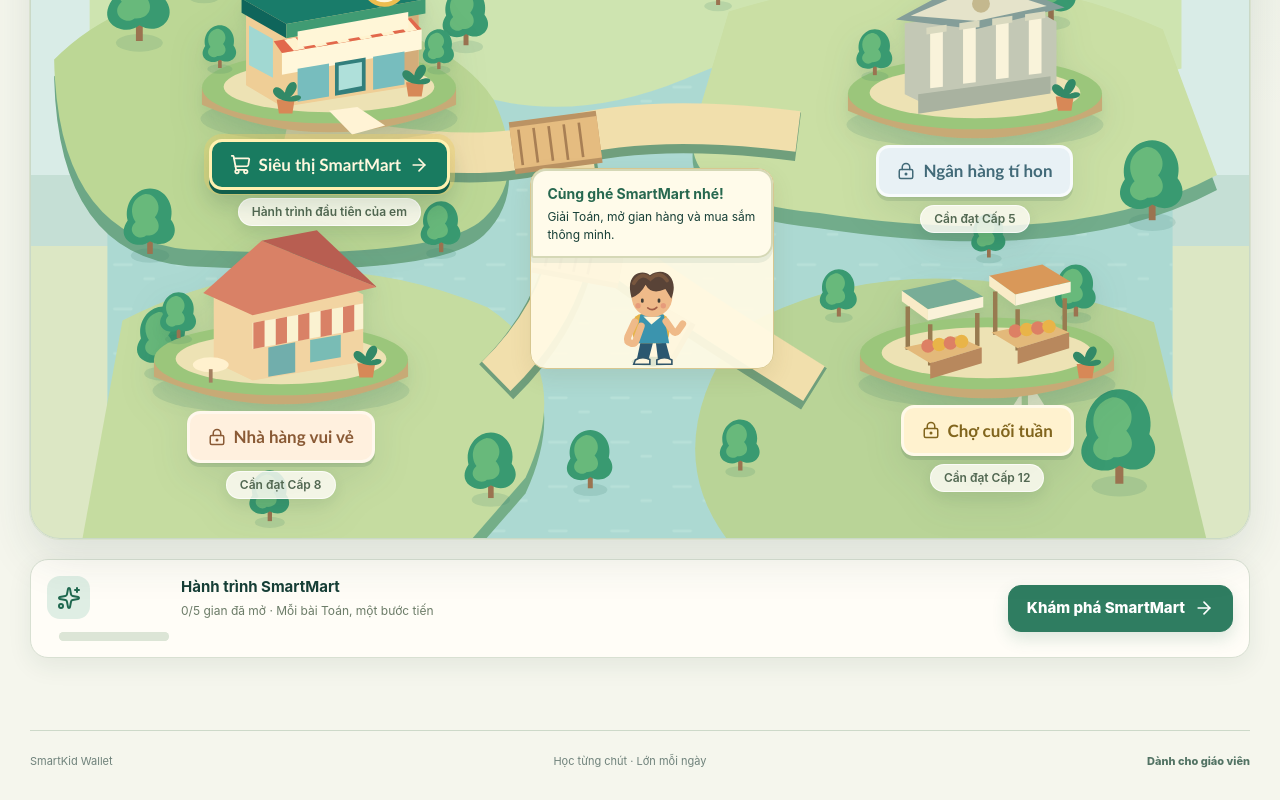
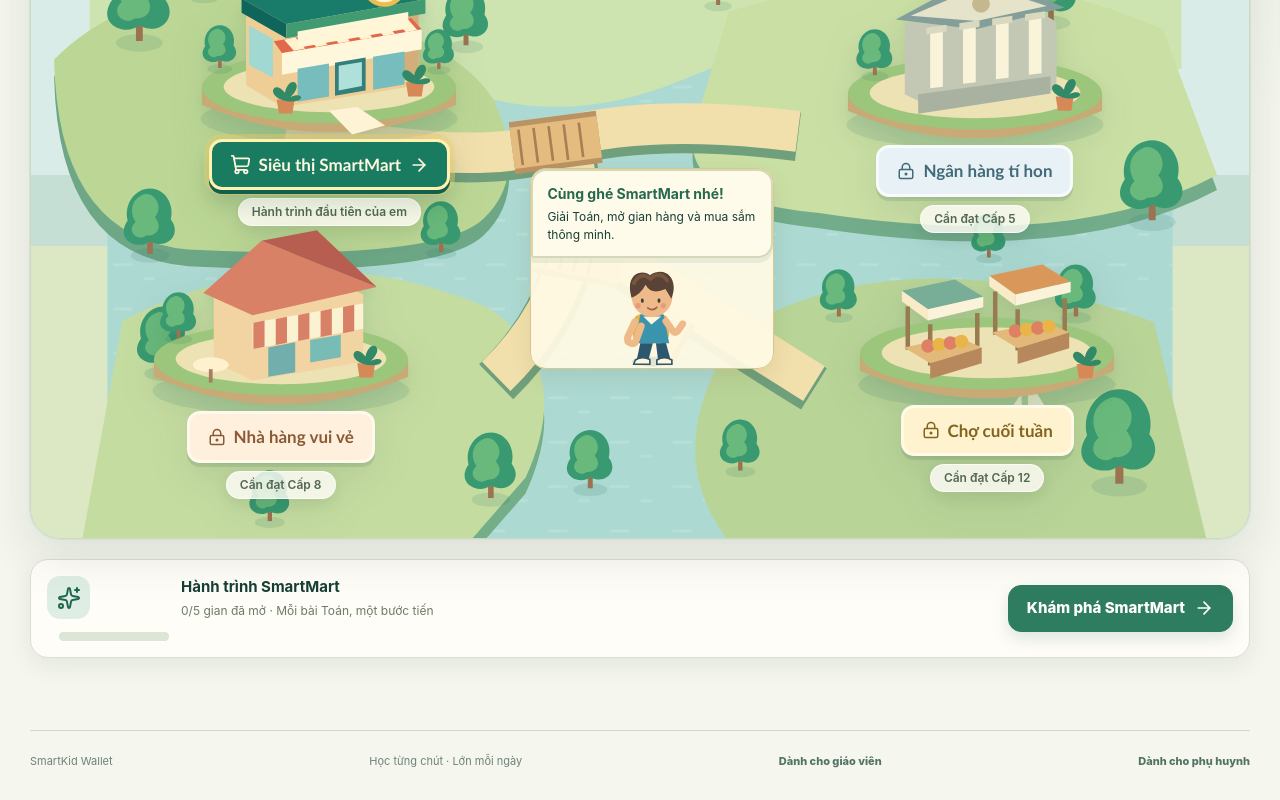
Before and after one commit to Loccao102/SmartKid-Wallet, a React (Vite) app: page / in a window 1280 px wide. Shown: the part 429-1229 px from the top of the page. Built offline with nearby package versions, Linux system fonts and the light colour scheme; no server answers.

Commit message:
feat(parent): expose parent portal from student app

```diff
--- a/src/App.tsx
+++ b/src/App.tsx
@@ -328,6 +328,7 @@ export function App() {
         <span>SmartKid Wallet</span>
         <span>Học từng chút · Lớn mỗi ngày</span>
         <a href="/teacher">Dành cho giáo viên</a>
+        <a href="/parent">Dành cho phụ huynh</a>
       </footer>
     </div>
   )
```
